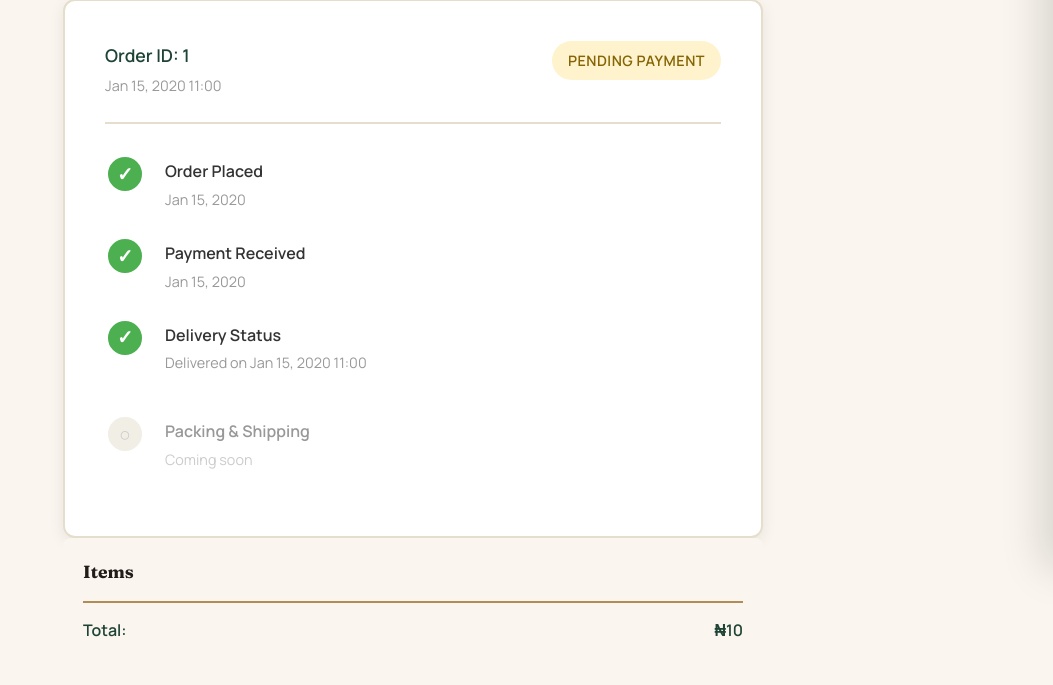
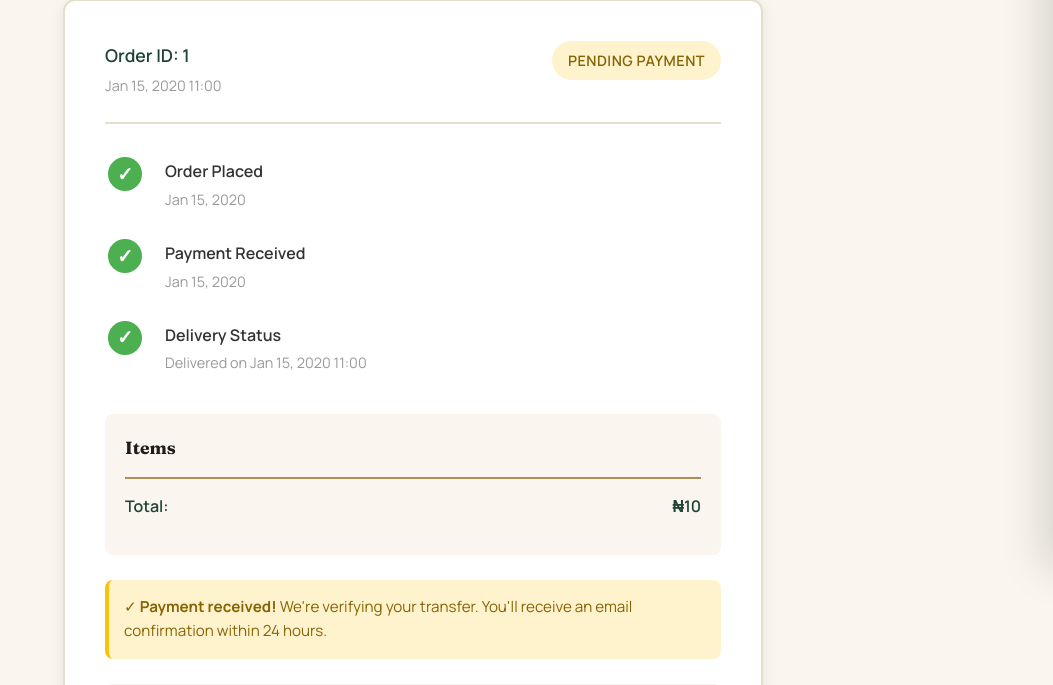
Before and after one commit to mohammedimk/mahzarat, a Django app: page /order/1/status/ in a window 1280 px wide. Shown: the part 232-917 px from the top of the page, without its empty margins (227-1280 px from the left). Run offline with Django 4.2, Linux system fonts and the light colour scheme; data comes from the database, SQL or seed files in the repository; tables that the repository leaves empty hold one stand-in row (values such as "Sample post"); parts of the project's set-up code (start-up, migrations or seed data) failed here and were passed over.

Commit message:
Update order_status.html

```diff
--- a/store/templates/store/order_status.html
+++ b/store/templates/store/order_status.html
@@ -20,8 +20,7 @@
           </div>
         </div>
 
-
-<div class="status-timeline">
+        <div class="status-timeline">
           <div class="timeline-item {% if order.status != 'cancelled' %}completed{% endif %}">
             <div class="timeline-dot">✓</div>
             <div class="timeline-content">
@@ -61,47 +60,6 @@
           </div>
         </div>
 
-
-
-
-
-<!--
-
-
-
-        <div class="status-timeline">
-          <div class="timeline-item {% if order.status != 'cancelled' %}completed{% endif %}">
-            <div class="timeline-dot">✓</div>
-            <div class="timeline-content">
-              <div class="timeline-title">Order Placed</div>
-              <div class="timeline-date">{{ order.created_at|date:"M d, Y" }}</div>
-            </div>
-          </div>
-
-          <div class="timeline-item {% if order.status == 'completed' %}completed{% endif %}">
-            <div class="timeline-dot">{% if order.status == 'completed' %}✓{% else %}○{% endif %}</div>
-            <div class="timeline-content">
-              <div class="timeline-title">Payment Received</div>
-              {% if order.status == 'completed' %}
-                <div class="timeline-date">{{ order.completed_at|date:"M d, Y" }}</div>
-              {% else %}
-                <div class="timeline-date">Waiting for payment verification...</div>
-              {% endif %}
-            </div>
-          </div>
--->
-
-
-
-          <div class="timeline-item {% if order.status == 'completed' %}active{% endif %}">
-            <div class="timeline-dot">{% if order.status == 'completed' %}⊙{% else %}○{% endif %}</div>
-            <div class="timeline-content">
-              <div class="timeline-title">Packing & Shipping</div>
-              <div class="timeline-date">Coming soon</div>
-            </div>
-          </div>
-        </div>
-
         <div class="status-details">
           <h3 class="serif">Items</h3>
           {% for item in order.cart_items %}
@@ -120,9 +78,13 @@
           <div class="pending-message">
             <p>✓ <strong>Payment received!</strong> We're verifying your transfer. You'll receive an email confirmation within 24 hours.</p>
           </div>
-        {% elif order.status == 'completed' %}
+        {% elif order.status == 'completed' and not order.is_delivered %}
           <div class="success-message">
             <p>✓ <strong>Payment confirmed!</strong> Your order is being prepared for shipment. You'll receive tracking details soon.</p>
+          </div>
+        {% elif order.is_delivered %}
+          <div class="success-message" style="background: #e8f5e9; border-left: 4px solid #2e7d32; color: #1b5e20;">
+            <p>✓ <strong>Delivered!</strong> Your package has been successfully delivered. Thank you for shopping with us!</p>
           </div>
         {% endif %}
 
@@ -146,7 +108,7 @@
       <div class="status-footer">
         <p>Questions about your order? Contact us:</p>
         <p>
-          <a href="mailto: mahzaratfashiondesingcompany@gmail.com"> mahzaratfashiondesingcompany@gmail.com</a> |
+          <a href="mailto:mahzaratfashiondesingcompany@gmail.com">mahzaratfashiondesingcompany@gmail.com</a> |
           <a href="tel:+23480135845210">+234 801 234 35845210</a>
         </p>
         <a href="{% url 'store:index' %}" class="btn" style="margin-top: 20px;">Back to Store</a>
```
